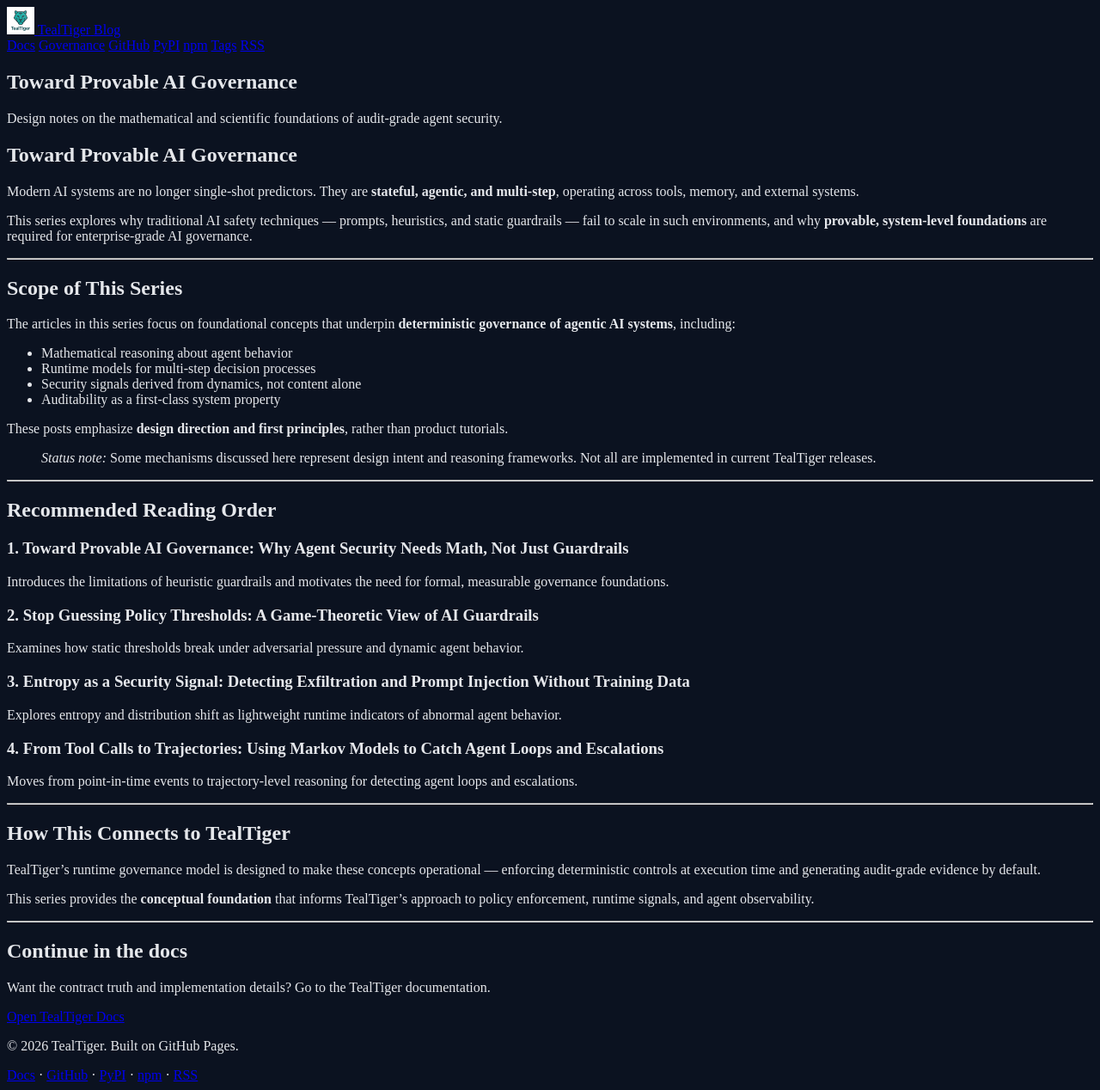
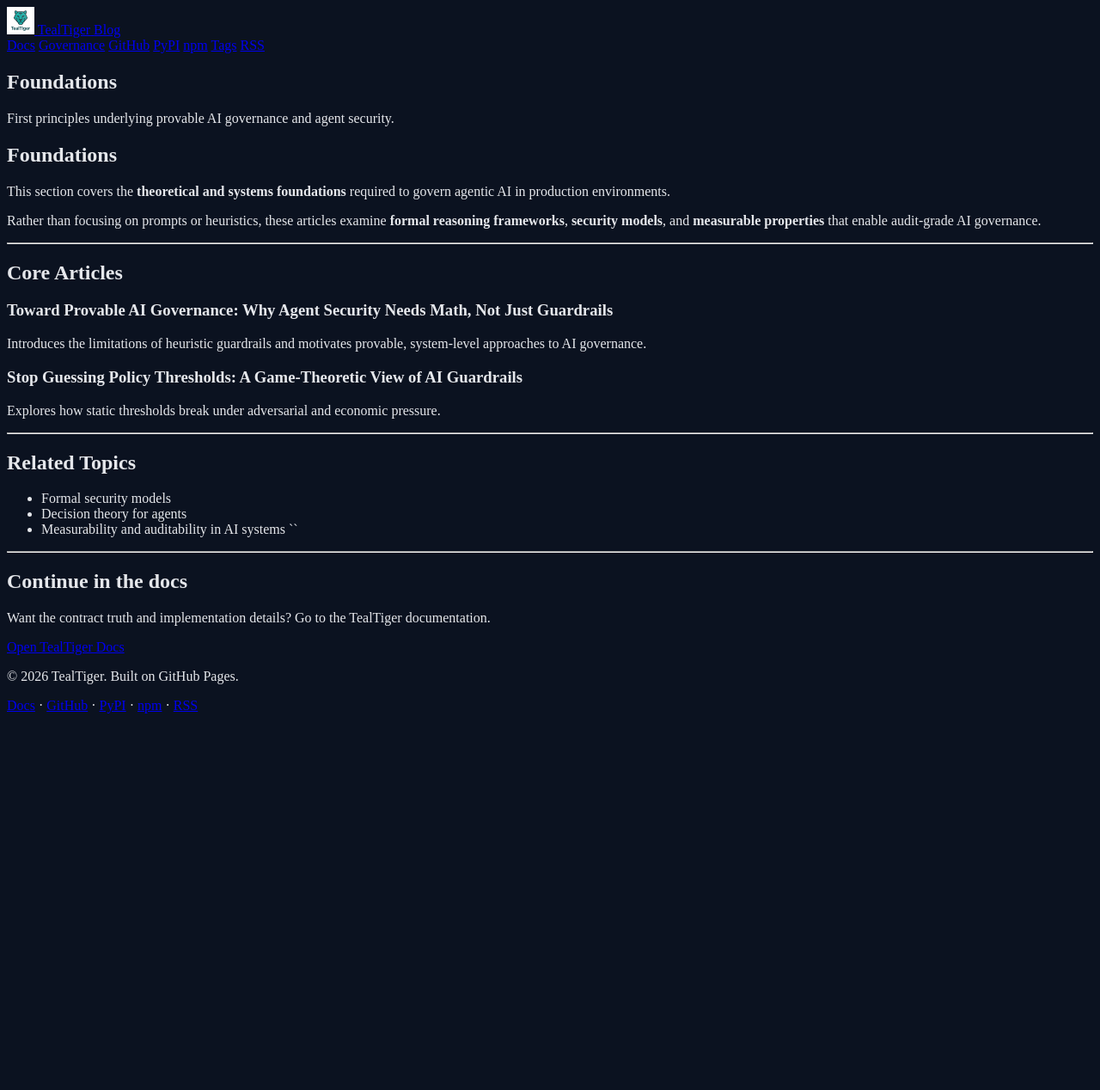
Before and after one commit to agentguard-ai/TealTiger-Blogs, a Jekyll site: the page built from foundations/index.md, in a window 1280 px wide. Shown: the whole page at 86% size. Built offline with Jekyll 4.4.1, drawn with Linux system fonts in a browser that asks for light colours; after the commit the page ends 900 px from its top, so only the background shows below that.

Commit message:
Update index.md

```diff
--- a/foundations/index.md
+++ b/foundations/index.md
@@ -1,50 +1,30 @@
 ---
 layout: page
-title: Toward Provable AI Governance
-description: Design notes on the mathematical and scientific foundations of audit‑grade agent security.
+title: Foundations
+description: First principles underlying provable AI governance and agent security.
 ---
 
-# Toward Provable AI Governance
+# Foundations
 
-Modern AI systems are no longer single‑shot predictors. They are **stateful, agentic, and multi‑step**, operating across tools, memory, and external systems.
+This section covers the **theoretical and systems foundations** required to govern agentic AI in production environments.
 
-This series explores why traditional AI safety techniques — prompts, heuristics, and static guardrails — fail to scale in such environments, and why **provable, system‑level foundations** are required for enterprise‑grade AI governance.
+Rather than focusing on prompts or heuristics, these articles examine **formal reasoning frameworks**, **security models**, and **measurable properties** that enable audit‑grade AI governance.
 
 ---
 
-## Scope of This Series
+## Core Articles
 
-The articles in this series focus on foundational concepts that underpin **deterministic governance of agentic AI systems**, including:
+### Toward Provable AI Governance: Why Agent Security Needs Math, Not Just Guardrails
+Introduces the limitations of heuristic guardrails and motivates provable, system‑level approaches to AI governance.
 
-- Mathematical reasoning about agent behavior
-- Runtime models for multi‑step decision processes
-- Security signals derived from dynamics, not content alone
-- Auditability as a first‑class system property
-
-These posts emphasize **design direction and first principles**, rather than product tutorials.
-
-> _Status note:_ Some mechanisms discussed here represent design intent and reasoning frameworks. Not all are implemented in current TealTiger releases.
+### Stop Guessing Policy Thresholds: A Game‑Theoretic View of AI Guardrails
+Explores how static thresholds break under adversarial and economic pressure.
 
 ---
 
-## Recommended Reading Order
+## Related Topics
 
-### 1. Toward Provable AI Governance: Why Agent Security Needs Math, Not Just Guardrails
-Introduces the limitations of heuristic guardrails and motivates the need for formal, measurable governance foundations.
-
-### 2. Stop Guessing Policy Thresholds: A Game‑Theoretic View of AI Guardrails
-Examines how static thresholds break under adversarial pressure and dynamic agent behavior.
-
-### 3. Entropy as a Security Signal: Detecting Exfiltration and Prompt Injection Without Training Data
-Explores entropy and distribution shift as lightweight runtime indicators of abnormal agent behavior.
-
-### 4. From Tool Calls to Trajectories: Using Markov Models to Catch Agent Loops and Escalations
-Moves from point‑in‑time events to trajectory‑level reasoning for detecting agent loops and escalations.
-
----
-
-## How This Connects to TealTiger
-
-TealTiger’s runtime governance model is designed to make these concepts operational — enforcing deterministic controls at execution time and generating audit‑grade evidence by default.
-
-This series provides the **conceptual foundation** that informs TealTiger’s approach to policy enforcement, runtime signals, and agent observability.
+- Formal security models
+- Decision theory for agents
+- Measurability and auditability in AI systems
+``
```
